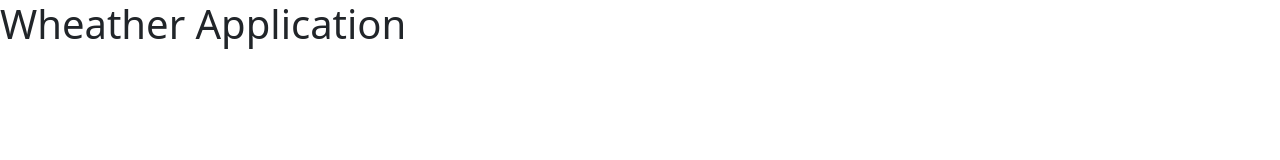
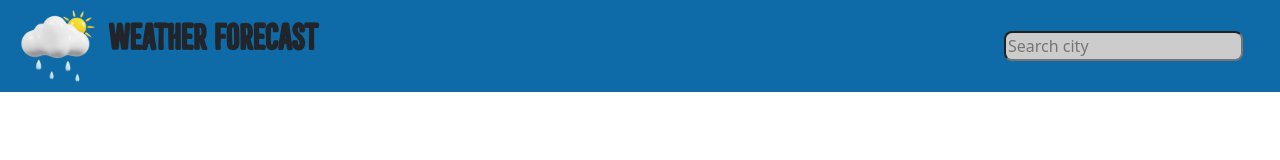
Before and after one commit to vikumkanishka/Wheather_Application, a plain HTML site: page index.html in a window 1280 px wide. Drawn offline with nearby package versions, Linux system fonts and the light colour scheme.

Commit message:
add header section

```diff
--- a/assets/css/style.css
+++ b/assets/css/style.css
@@ -0,0 +1,49 @@
+@font-face {
+    font-family: "headding_font";
+    src: url(/assets/font/RetroDream-DisplayFreeDemo.ttf);
+}
+
+.main_headder_div {
+    /* display: flex; */
+    align-items: center;
+    /* height: 20%; */
+    background-color: #0e6ba8;
+
+}
+
+.headding_left_side {
+    display: flex;
+    align-items: center;
+    width: 50%;
+}
+
+.headding_left_side img {
+    height: 10%;
+    width: 30%;
+}
+
+.logo {
+
+    width: 50%;
+    height: 20%;
+}
+.logo label{
+
+    font-family: headding_font;
+    font-weight: bold;
+    font-size: 190%;
+}
+
+.headding_right_side {
+    display: flex;
+    align-items: center;
+    justify-content: right;
+    width: 50%;
+}
+
+.headding_right_side input {
+    background-color: rgb(204, 204, 204);
+    cursor: text;
+    border-radius: 0.5rem;
+    margin-right: 25px;
+}
--- a/index.html
+++ b/index.html
@@ -14,7 +14,28 @@
 </head>
 
 <body>
-    <h1>Wheather Application</h1>
+    <div class="container-fluid">
+        <div class="row main_headder_div">
+
+            <div class="headding_left_side">
+
+                <div class="logo">
+                    <img src="assets/img/weather 2.png" alt="Image-forecast-image">
+                    <label for="">Weather Forecast</lable>
+                </div>
+                <div class="headder">
+
+                </div>
+
+            </div>
+
+           <div class="headding_right_side">
+                <input type="text" placeholder="Search city">
+           </div>
+
+
+        </div>
+    </div>
 
 
     <script src="https://cdn.jsdelivr.net/npm/bootstrap@5.3.8/dist/js/bootstrap.bundle.min.js"
```
Also changed, not shown: assets/font/RetroDream-DisplayFreeDemo.ttf (added), assets/font/RetroDream-SerifFreeDemo.ttf (added), assets/img/image Forecast heading.png (added), assets/img/weather 1.png (added), assets/img/weather 2.png (added).
